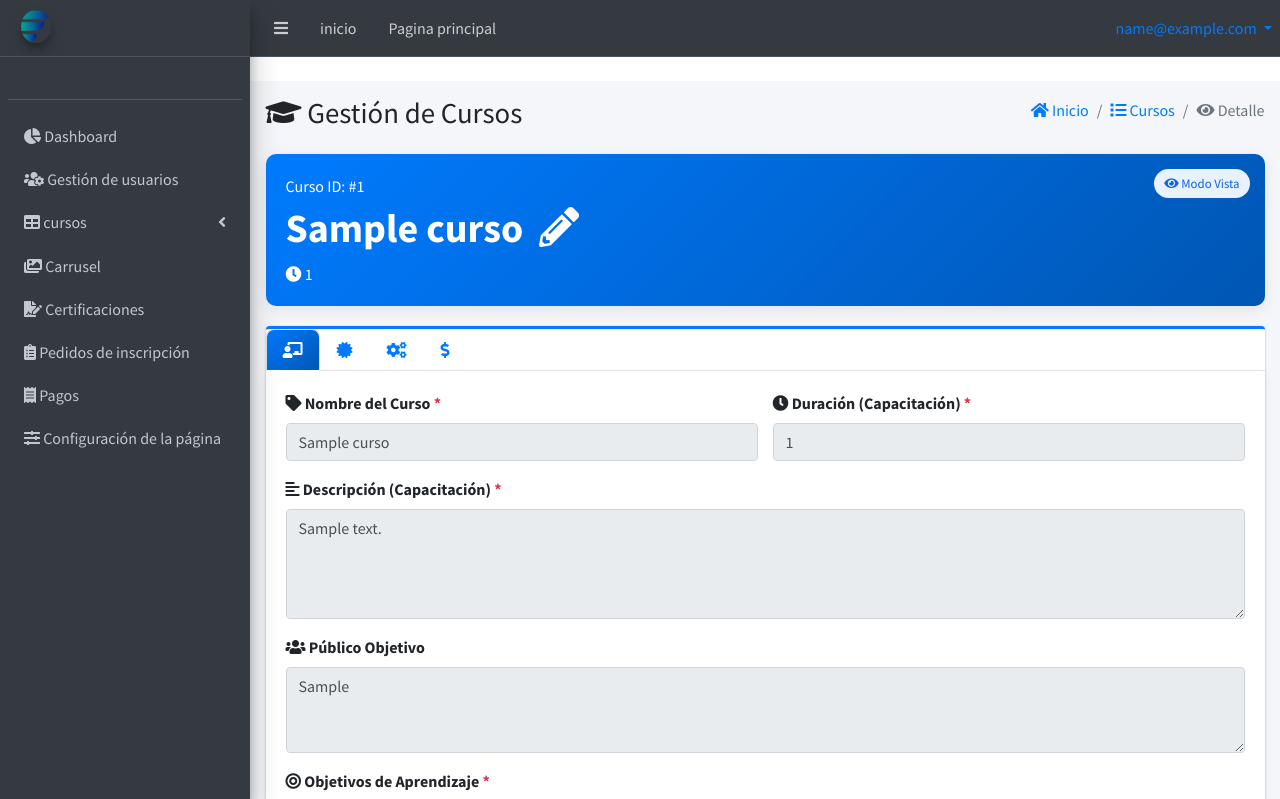
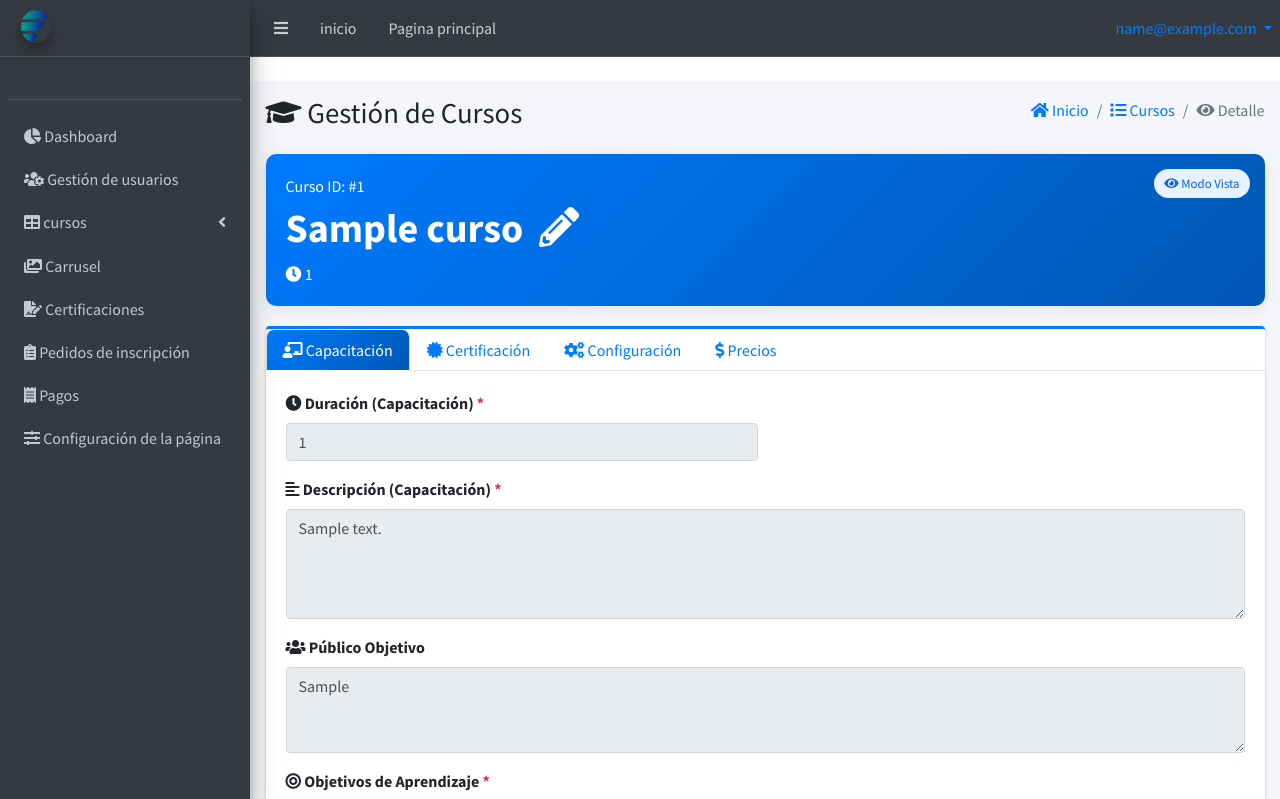
Before and after one commit to Juanimelillo159/intituto-formacion-de-operadores, a PHP site: page /intituto-formacion-de-operadores/admin/curso.php?id_curso=1 in a window 1280 px wide. Shown: the top 799 px of the page. Run offline with PHP 8.4, Linux system fonts and the light colour scheme; the visitor is signed in with stand-in values (Sample User, id 1); tables that the repository leaves empty or names only in its code hold one stand-in row (values such as "Sample post"); data that the repository does not hold is empty; some libraries are stand-ins or nearby versions.

Commit message:
Restore tab labels and inline course name edit

```diff
--- a/admin/curso.php
+++ b/admin/curso.php
@@ -251,9 +251,10 @@ function estado_precio($vd, $vh)
               <i class="fas fa-eye"></i> Modo Vista
             </div>
             <div class="course-id">Curso ID: #<?php echo $id_curso ?></div>
-            <h1 class="mb-1">
-              <?php echo h($nombre) ?>
-              <button type="button" class="edit-name-btn" id="btnEditarNombre" aria-label="Editar curso">
+            <h1 class="mb-1 d-flex align-items-center flex-wrap" style="gap: 10px;">
+              <span id="courseNameText"><?php echo h($nombre) ?></span>
+              <input required disabled form="form" value="<?php echo h($nombre) ?>" type="text" class="form-control form-control-sm d-none" id="courseName" name="nombre">
+              <button type="button" class="edit-name-btn" id="btnEditarNombre" aria-label="Editar nombre del curso">
                 <i class="fas fa-pencil-alt"></i>
               </button>
             </h1>
@@ -269,22 +270,22 @@ function estado_precio($vd, $vh)
                   <ul class="nav nav-tabs" id="custom-tabs" role="tablist">
                     <li class="nav-item">
                       <a class="nav-link active" id="cap-tab" data-toggle="pill" href="#cap-info" role="tab" aria-label="Información de Capacitación">
-                        <i class="fas fa-chalkboard-teacher"></i>
+                        <i class="fas fa-chalkboard-teacher"></i> Capacitación
                       </a>
                     </li>
                     <li class="nav-item">
                       <a class="nav-link" id="cert-tab" data-toggle="pill" href="#cert-info" role="tab" aria-label="Información de Certificación">
-                        <i class="fas fa-certificate"></i>
+                        <i class="fas fa-certificate"></i> Certificación
                       </a>
                     </li>
                     <li class="nav-item">
                       <a class="nav-link" id="config-tab" data-toggle="pill" href="#course-config" role="tab" aria-label="Configuración">
-                        <i class="fas fa-cogs"></i>
+                        <i class="fas fa-cogs"></i> Configuración
                       </a>
                     </li>
                     <li class="nav-item">
                       <a class="nav-link" id="prices-tab" data-toggle="pill" href="#course-prices" role="tab" aria-label="Precios">
-                        <i class="fas fa-dollar-sign"></i>
+                        <i class="fas fa-dollar-sign"></i> Precios
                       </a>
                     </li>
                   </ul>
@@ -301,12 +302,6 @@ function estado_precio($vd, $vh)
                     <div class="tab-pane fade show active" id="cap-info" role="tabpanel">
                       <div class="card-body">
                         <div class="row">
-                          <div class="col-md-6">
-                            <div class="form-group">
-                              <label for="courseName" class="required-field"><i class="fas fa-tag"></i> Nombre del Curso</label>
-                              <input required disabled value="<?php echo h($nombre) ?>" type="text" class="form-control" id="courseName" name="nombre">
-                            </div>
-                          </div>
                           <div class="col-md-6">
                             <div class="form-group">
                               <label for="courseDuration" class="required-field"><i class="fas fa-clock"></i> Duración (Capacitación)</label>
@@ -583,6 +578,9 @@ function estado_precio($vd, $vh)
       const btnVolver = document.getElementById('btnVolver');
       const btnGuardarPrecio = document.getElementById('btnGuardarPrecio');
       const btnEditarNombre = document.getElementById('btnEditarNombre');
+      const courseNameInput = document.getElementById('courseName');
+      const courseNameText = document.getElementById('courseNameText');
+      const originalName = courseNameInput ? courseNameInput.value : '';
       const accion = document.getElementById('__accion');
 
       // ---- NUEVOS FLAGS ----
@@ -623,6 +621,18 @@ function estado_precio($vd, $vh)
         });
         document.querySelectorAll('input[type="checkbox"][name="modalidades[]"]').forEach(cb => cb.disabled = disabled);
         form.classList.toggle('edit-mode', !disabled);
+      }
+
+      function toggleCourseNameDisplay(editing) {
+        if (!courseNameInput || !courseNameText) return;
+        if (editing) {
+          courseNameText.classList.add('d-none');
+          courseNameInput.classList.remove('d-none');
+        } else {
+          courseNameInput.classList.add('d-none');
+          courseNameText.classList.remove('d-none');
+          courseNameText.textContent = courseNameInput.value;
+        }
       }
 
       function setButtons(editMode) {
@@ -745,7 +755,8 @@ function estado_precio($vd, $vh)
         setDisabledAll(false);
         setButtons(true);
         setStatus(true);
-        document.getElementById('courseName')?.focus();
+        toggleCourseNameDisplay(true);
+        courseNameInput?.focus();
       });
 
       btnCancelar?.addEventListener('click', async () => {
@@ -763,6 +774,8 @@ function estado_precio($vd, $vh)
         setDisabledAll(true);
         setButtons(false);
         setStatus(false);
+        if (courseNameInput) courseNameInput.value = originalName;
+        toggleCourseNameDisplay(false);
         Swal.fire({
           toast: true,
           position: 'top-end',
@@ -776,6 +789,8 @@ function estado_precio($vd, $vh)
       btnEditarNombre?.addEventListener('click', () => {
         btnEditar?.click();
       });
+
+      toggleCourseNameDisplay(false);
 
       // ---- GUARDAR CURSO ----
       btnGuardar?.addEventListener('click', async () => {
```
Also changed, not shown: admin/agregar_curso.php (+12 -15 lines).
